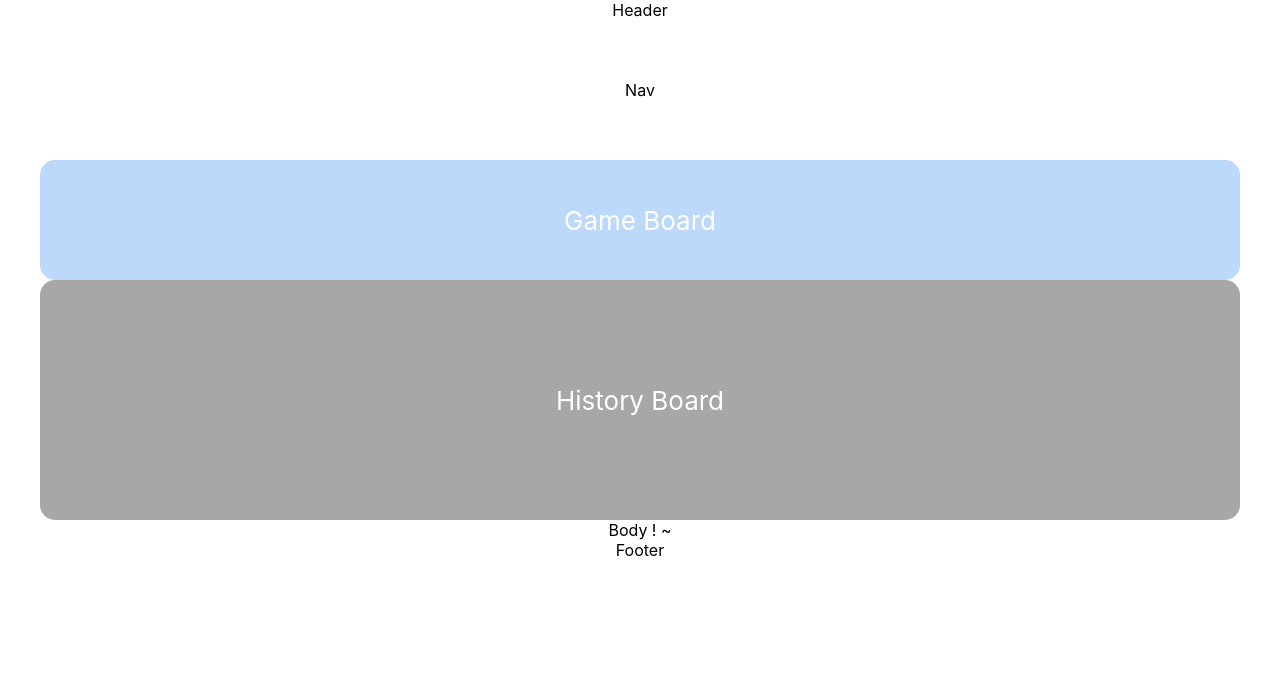
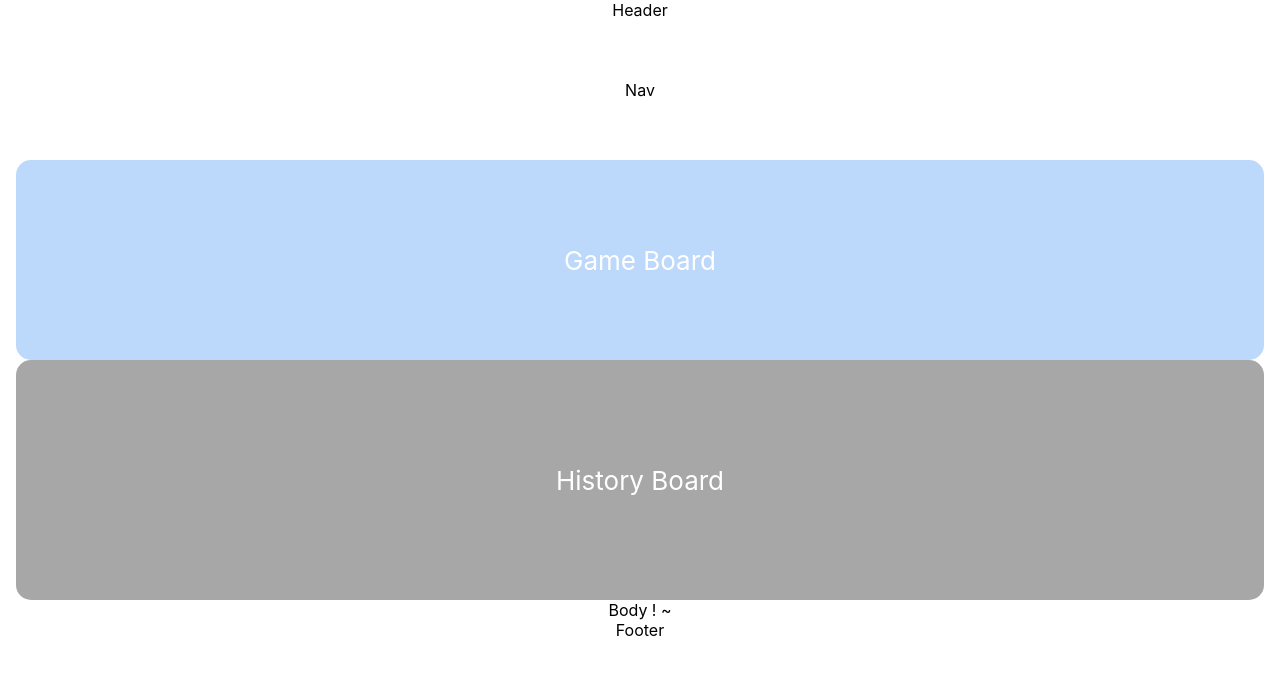
Before and after one commit to aaaicu/GettoFront, a React (Create React App) app: page / in a window 1280 px wide. Shown: the top 674 px of the page. Built offline with nearby package versions, Linux system fonts and the light colour scheme.

Commit message:
Board div 사이즈 변경

```diff
--- a/src/component/lotto/GameBoard.css
+++ b/src/component/lotto/GameBoard.css
@@ -1,13 +1,13 @@
 .GameBoard {
   background-color: #bcd8fa;
-  min-height: 15vh;
+  min-height: 25vh;
   display: flex;
   flex-direction: column;
   align-items: center;
   justify-content: center;
   font-size: calc(10px + 2vmin);
-  margin-left: 5vh;
-  margin-right: 5vh;
+  margin-left: 2vh;
+  margin-right: 2vh;
   color: white;
   border-radius: 15px;
 }
--- a/src/component/lotto/HistoryBoard.css
+++ b/src/component/lotto/HistoryBoard.css
@@ -6,8 +6,8 @@
   align-items: center;
   justify-content: center;
   font-size: calc(10px + 2vmin);
-  margin-left: 5vh;
-  margin-right: 5vh;
+  margin-left: 2vh;
+  margin-right: 2vh;
   color: white;
   border-radius: 15px;
 }
```
